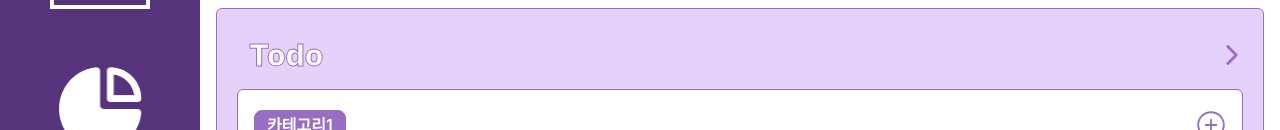
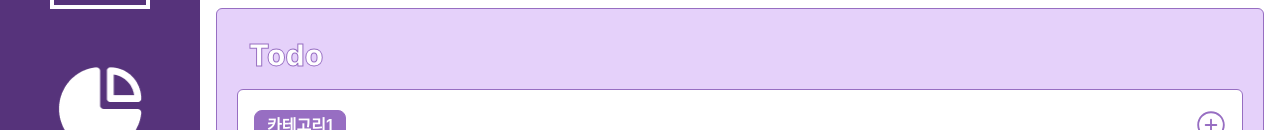
Before and after one commit to pl-o-plando/plo_web, a React (Create React App) app: page / in a window 1280 px wide. Shown: the part 345-475 px from the top of the page. Built offline with nearby package versions, Linux system fonts and the light colour scheme.

Commit message:
[design]Todo 디자인 수정

```diff
--- a/src/component/Main/Todo/Todo.js
+++ b/src/component/Main/Todo/Todo.js
@@ -1,5 +1,4 @@
 import React from "react";
-import { IoIosArrowForward } from "react-icons/io";
 import CategoryAndTodo from "./CategoryAndTodo";
 
 const Todo = () => {
@@ -15,8 +14,6 @@ const Todo = () => {
         >
           Todo
         </p>
-        <div className={"flex-1"}></div>
-        <IoIosArrowForward size="30" color="976EC2" />
       </div>
       <div
         className={" bg-white rounded-md m-1 py-5 px-4"}
```
